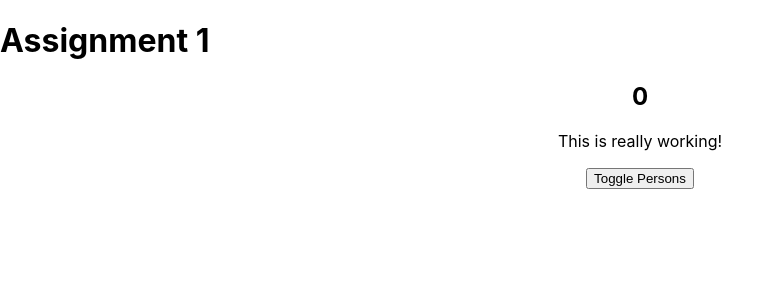
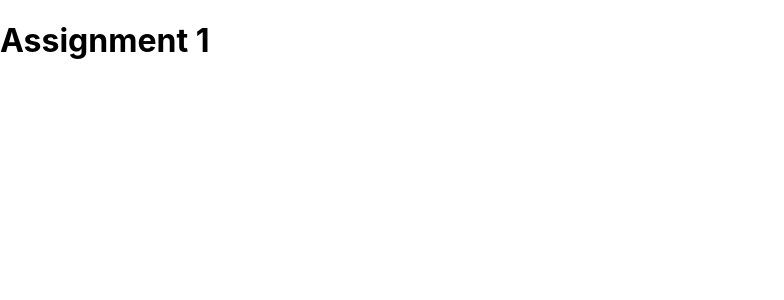
Before and after one commit to LOGGERKID/Burger-App-React, a React app: page / in a window 1280 px wide. Shown: the top 300 px of the page, without its empty margins (0-784 px from the left). Built offline with nearby package versions, Linux system fonts and the light colour scheme.

Commit message:
Burger CleanUp

```diff
--- a/src/App.js
+++ b/src/App.js
@@ -1,6 +1,6 @@
 import React, { Component } from "react";
 import classes from "./App.css";
-import AppCycle from "./Components/AppLifeCycle/containers/AppCycle";
+// import AppCycle from "./Components/AppLifeCycle/containers/AppCycle";
 
 // import Assignment1 from './Components/Assignment1/Assignment1';
 
@@ -14,7 +14,7 @@ export default class App extends Component {
       <div>
         <div className={classes.App}>
           <h1>Assignment 1</h1>
-          <AppCycle />
+
         </div>
       </div>
     );
```
Also changed, not shown: src/Old/AppLifeCycle/components/Cockpit/Cockpit.css (renamed from src/Components/AppLifeCycle/components/Cockpit/Cockpit.css), src/Old/AppLifeCycle/components/Cockpit/Cockpit.js (renamed from src/Components/AppLifeCycle/components/Cockpit/Cockpit.js), src/Old/AppLifeCycle/components/Persons/Person/Person.css (renamed from src/Components/AppLifeCycle/components/Persons/Person/Person.css), src/Old/AppLifeCycle/components/Persons/Person/Person.js (renamed from src/Components/AppLifeCycle/components/Persons/Person/Person.js), src/Old/AppLifeCycle/components/Persons/Persons.js (renamed from src/Components/AppLifeCycle/components/Persons/Persons.js), src/Old/AppLifeCycle/containers/App.css (renamed from src/Components/AppLifeCycle/containers/App.css), src/Old/AppLifeCycle/containers/AppCycle.js (renamed from src/Components/AppLifeCycle/containers/AppCycle.js), src/Old/Assignment1/Assignment1.js (renamed from src/Components/Assignment1/Assignment1.js), src/Old/Assignment1/Char.js (renamed from src/Components/Assignment1/Char.js), src/Old/Assignment1/Validate.js (renamed from src/Components/Assignment1/Validate.js), 1 other file (tests, documents, lock files or other folders).
